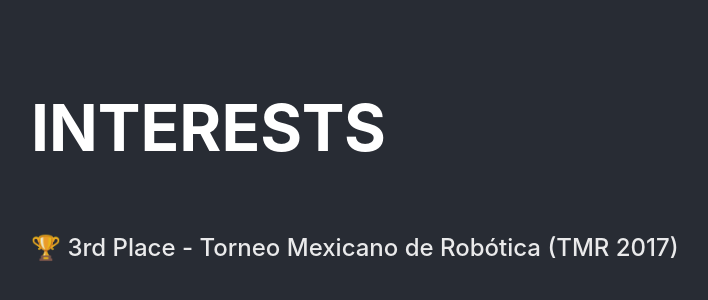
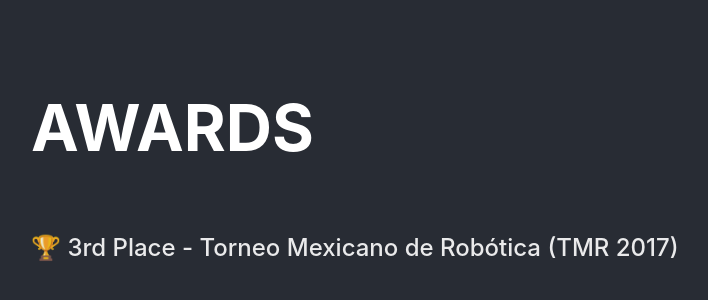
Before and after one commit to Zetinator/react_webpage, a React (Create React App) app: page / in a window 1280 px wide. Shown: the part 5121-5421 px from the top of the page, without its empty margins (239-947 px from the left). Built offline with nearby package versions, Linux system fonts and the light colour scheme.

Commit message:
Awards typo fixed

```diff
--- a/src/Awards.js
+++ b/src/Awards.js
@@ -5,7 +5,7 @@
 export default function Awards() {
 	return (
 		<div className="awards">
-			<h1>Interests</h1>
+			<h1>Awards</h1>
 			<div className="job-row">
 				<div className="left">
 					<p className="lead">🏆 3rd Place - Torneo Mexicano de Robótica (TMR 2017)</p>
```
